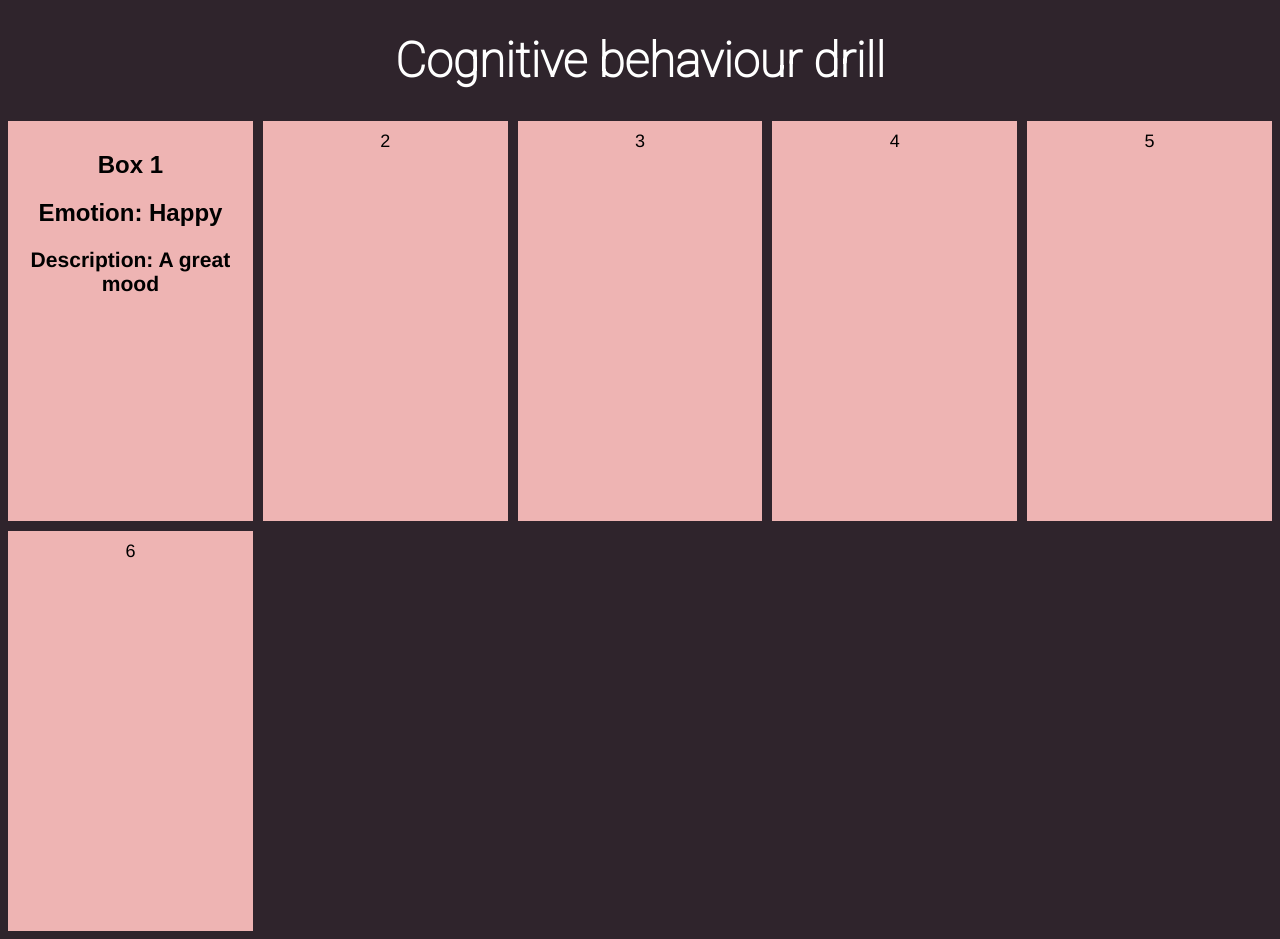
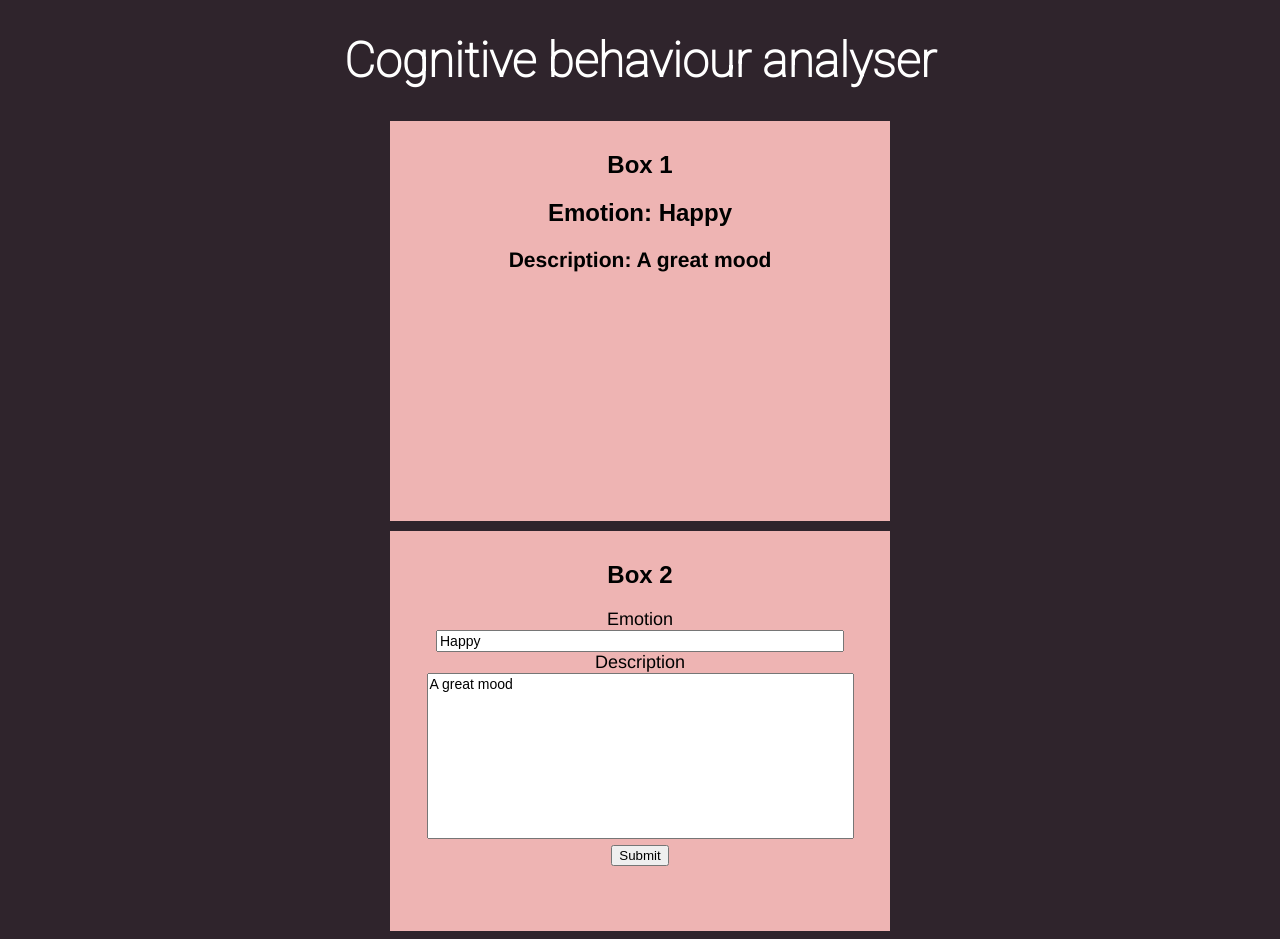
Before and after one commit to danielgallas/cognitive, a plain HTML site: page index.html in a window 1280 px wide. Both pictures are taken after a click on the button "Submit". Drawn offline with Linux system fonts and the light colour scheme; a web font is replaced by a local one.

Commit message:
Fixes box creating bug (change form by container in eventListener)

```diff
--- a/index.html
+++ b/index.html
@@ -1,5 +1,6 @@
 <!DOCTYPE html>
 <html>
+    <title>Cognitive behaviour analyser</title>
     <head>
         <script type="text/javascript" src="script.js" async></script>
         <link rel="stylesheet" type="text/css" href="style.css">
@@ -7,24 +8,18 @@
     </head>
 
     <body>
-        <h1>Cognitive behaviour drill</h1>
-        <div class="grid-container">
-            <div class="grid-item">
+        <h1>Cognitive behaviour analyser</h1>
+        <div class="grid-container" id="container">
+            <div id="box 1" class="grid-item">
                 <h2>Box 1</h2>
-                <form id="boxOne">
+                <form id="form 1">
                     <label for="emotion">Emotion</label><br>
                     <input type="text" name="emotion" id="emotion" size="47" value="Happy"><br>
                     <label for="description">Description</label><br>
                     <textarea name="description" id="description" rows="10" cols="50" placeholder="Please enter a description here" required>A great mood</textarea><br>
                     <button type="submit">Submit</button>
-                    <button type="submit">Submit</button>
                 </form>
             </div>
-            <div class="grid-item">2</div>
-            <div class="grid-item">3</div>
-            <div class="grid-item">4</div>
-            <div class="grid-item">5</div>
-            <div class="grid-item">6</div>
-        </div>
+           </div>
     </body>
 </html>
--- a/script.js
+++ b/script.js
@@ -1,18 +1,55 @@
-// getting info from submit form
+// defining global scope variables and getting info from html
 
-var form = document.getElementById("boxOne");
+var numberOfBoxes = 1;
+var currentBox = "box " + numberOfBoxes;
+var currentForm = "form " + numberOfBoxes;
+var form = document.getElementById(currentForm);
+var box = document.getElementById(currentBox);
+var container = document.getElementById("container");
 
-form.addEventListener("submit", function(event){
-    event.preventDefault();
+
+// creating a box
+
+function createBox(thisBox) {
+    currentBox = "box " + numberOfBoxes;
+    currentForm = "form " + numberOfBoxes;
+    form = document.getElementById(currentForm);
+    box = document.getElementById(currentBox);
+
+    // closing previous box
     const emotion = document.getElementById("emotion").value;
     const description = document.getElementById("description").value;
-    console.log(emotion);
-    console.log(description);
-    const boxOneDone = document.createElement("p");
-    // const newContent = document.createTextNode("Emotion: " + emotion);
-    // boxOneDone.classList.add('boxOne');
-    boxOneDone.innerHTML = `<h2>Emotion: ${emotion}</h2>
+    const closingBox = document.createElement("p");
+    const newContent = document.createTextNode("Emotion: " + emotion);
+    closingBox.innerHTML = `<h2>Emotion: ${emotion}</h2>
     <h3>Description: ${description}</h3>
     `;
-    form.replaceWith(boxOneDone);
+    form.replaceWith(closingBox);
+
+    numberOfBoxes = thisBox + 1;
+    currentBox = "box " + numberOfBoxes;
+    const newBoxBelow = document.createElement("div");
+    newBoxBelow.setAttribute("id", currentBox);
+    newBoxBelow.classList.add("grid-item");
+    newBoxBelow.innerHTML = `
+    <h2>Box ${numberOfBoxes}</h2>
+    <form id="form ${numberOfBoxes}">
+        <label for="emotion">Emotion</label><br>
+        <input type="text" name="emotion" id="emotion" size="47" value="Happy"><br>
+        <label for="description">Description</label><br>
+        <textarea name="description" id="description" rows="10" cols="50" placeholder="Please enter a description here" required>A great mood</textarea><br>
+        <button type="submit">Submit</button>
+    </form>`;
+    currentForm = "form " + numberOfBoxes;
+    form = document.getElementById(currentForm);
+    container.append(newBoxBelow);
+};
+
+// when submit is clicked
+
+container.addEventListener("submit", function(event){
+    event.preventDefault();
+    console.log("numberOfBoxes = " + numberOfBoxes);
+    createBox(numberOfBoxes);
+    console.log("numberOfBoxes = " + numberOfBoxes);
 });
--- a/style.css
+++ b/style.css
@@ -46,7 +46,7 @@ textarea {
     border: 4px black;
     justify-content: center;
     display: grid;
-    grid-template-columns: 1fr 1fr 1fr 1fr 1fr;
+    grid-template-columns: 500px;
     grid-auto-rows: 400px;
     gap: 10px;
 }
```
Also changed, not shown: box creator/index.html (+1 -0 lines), box creator/script.js (+14 -16 lines).
